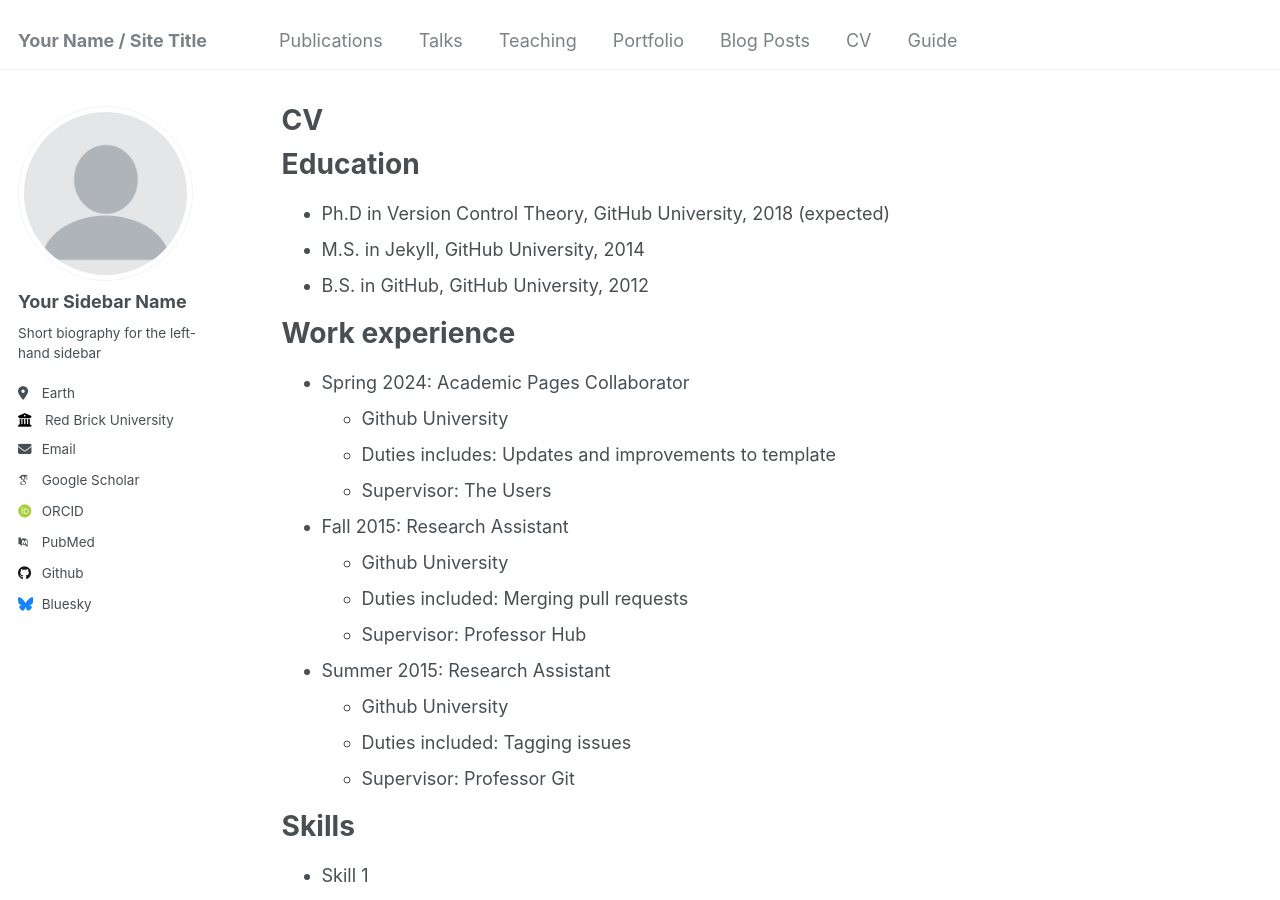
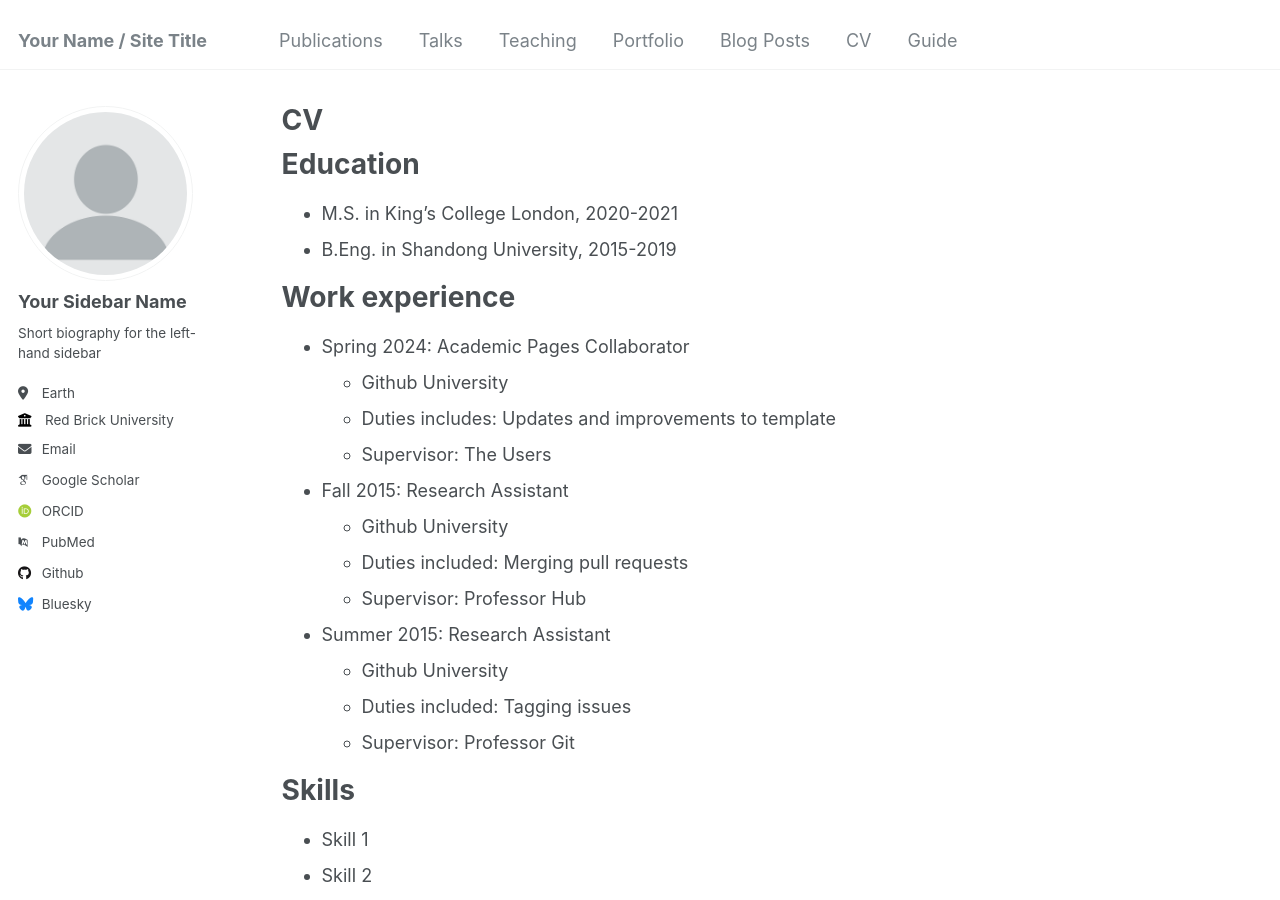
Before and after one commit to GingerHuang/GingerHuang.github.io, a Jekyll site: the page built from _pages/cv.md, in a window 1280 px wide and 900 px high. Built offline with Jekyll 4.4.1, drawn with Linux system fonts in a browser that asks for light colours; some web fonts are replaced.

Commit message:
Update cv.md

```diff
--- a/_pages/cv.md
+++ b/_pages/cv.md
@@ -11,9 +11,8 @@ redirect_from:
 
 Education
 ======
-* Ph.D in Version Control Theory, GitHub University, 2018 (expected)
-* M.S. in Jekyll, GitHub University, 2014
-* B.S. in GitHub, GitHub University, 2012
+* M.S. in King's College London, 2020-2021
+* B.Eng. in Shandong University, 2015-2019
 
 Work experience
 ======
```
